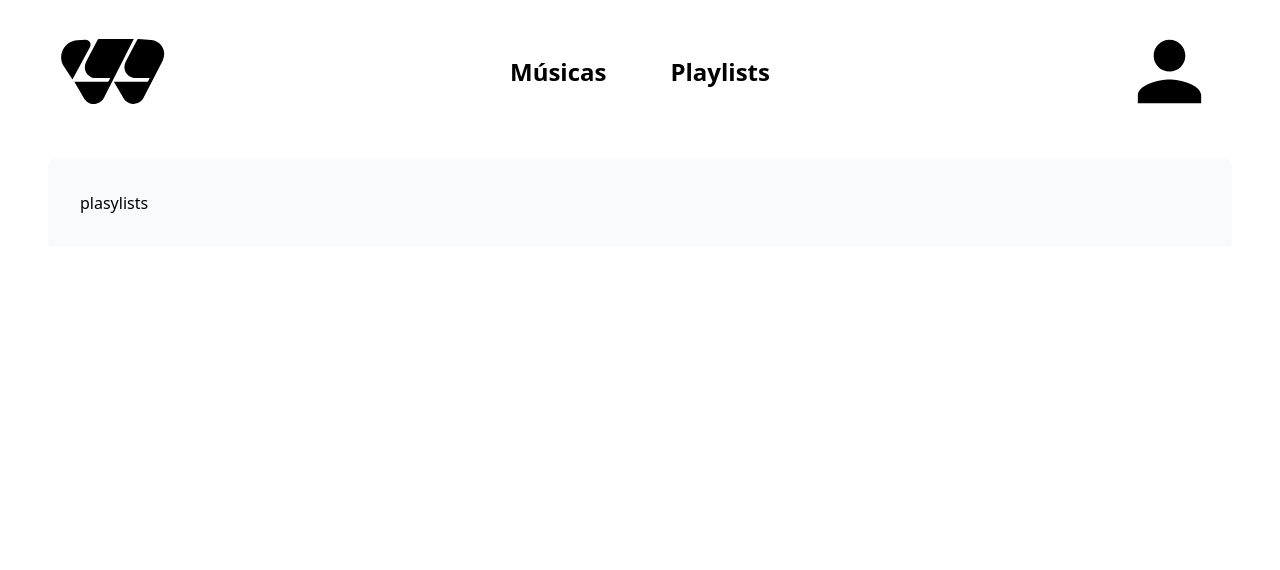
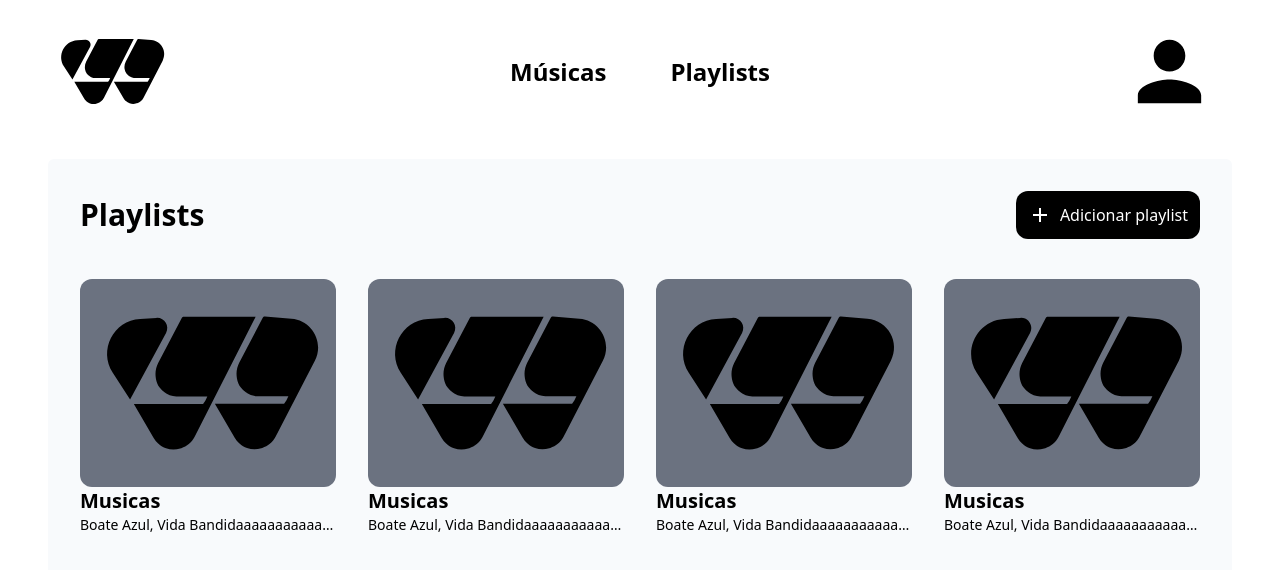
Before and after one commit to RafaelFernandes12/lyrics_lab_front_end, a Next.js app: page /playlists in a window 1280 px wide. Shown: the top 570 px of the page. Built offline with nearby package versions, Linux system fonts and the light colour scheme.

Commit message:
feat: design of the read-all-playlists page done

```diff
--- a/src/app/(app)/playlists/page.tsx
+++ b/src/app/(app)/playlists/page.tsx
@@ -1,7 +1,24 @@
+import { PlaylistCard } from '@/components/PlaylistCard/PlaylistCard';
+import AddIcon from '@mui/icons-material/Add';
+
 export default function Playlists() {
   return (
-    <div>
-      <p>plasylists</p>
-    </div>
-  )
+    <section>
+      <section className="flex items-center justify-between">
+        <h1 className="text-3xl font-semibold">Playlists</h1>
+        <button className="flex items-center gap-2 rounded-xl bg-black p-3 text-white ">
+          <AddIcon />
+          <span>Adicionar playlist</span>
+        </button>
+      </section>
+      <section>
+        <ul className='flex items-center gap-8'>
+          <li><PlaylistCard /></li>
+          <li><PlaylistCard /></li>
+          <li><PlaylistCard /></li>
+          <li><PlaylistCard /></li>
+        </ul>
+      </section>
+    </section>
+  );
 }
--- a/src/app/(app)/songs/page.tsx
+++ b/src/app/(app)/songs/page.tsx
@@ -1,19 +1,19 @@
-import { Album } from '@/components/SongCard/Album'
-import CreatedAt from '@/components/SongCard/CreatedAt'
-import SongCard from '@/components/SongCard/SongCard'
-import { Tom } from '@/components/SongCard/Tom'
-import AddIcon from '@mui/icons-material/Add'
-import ArrowDropDownIcon from '@mui/icons-material/ArrowDropDown'
+import { Album } from '@/components/SongCard/Album';
+import CreatedAt from '@/components/SongCard/CreatedAt';
+import SongCard from '@/components/SongCard/SongCard';
+import { Tom } from '@/components/SongCard/Tom';
+import AddIcon from '@mui/icons-material/Add';
+import ArrowDropDownIcon from '@mui/icons-material/ArrowDropDown';
 export default function Songs() {
   return (
     <main>
-      <div className="flex items-center justify-between">
+      <section className="flex items-center justify-between">
         <h1 className="text-4xl font-semibold">Músicas</h1>
         <button className="flex items-center gap-2 rounded-xl bg-darkBlue p-3 text-white ">
           <AddIcon />
           <span>Adicionar música</span>
         </button>
-      </div>
+      </section>
 
       <section className="flex flex-col gap-4">
         <ul className="mx-2 flex items-center justify-between font-semibold">
@@ -54,5 +54,5 @@ export default function Songs() {
         </SongCard>
       </section>
     </main>
-  )
+  );
 }
--- a/src/app/globals.css
+++ b/src/app/globals.css
@@ -8,6 +8,6 @@
     }
 
     section {
-        @apply my-10;
+        @apply mb-10;
     }
 }
```
Also changed, not shown: src/app/(app)/song/[id]/page.tsx (renamed from src/app/song/[id]/page.tsx), src/app/(app)/song/components/Board.tsx (renamed from src/app/song/components/Board.tsx).
